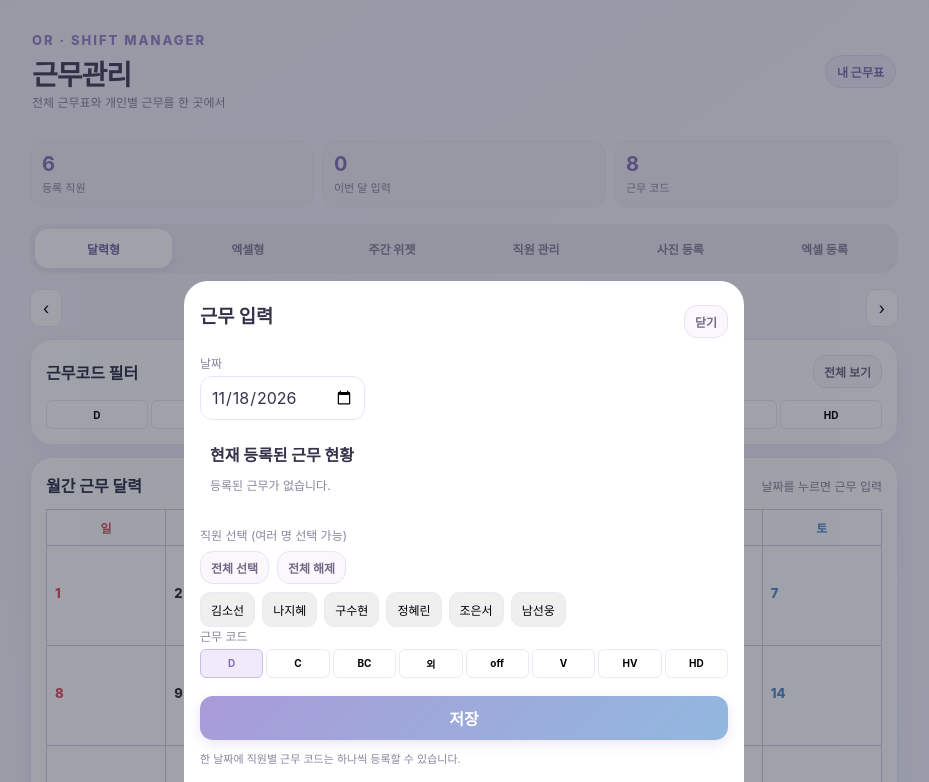
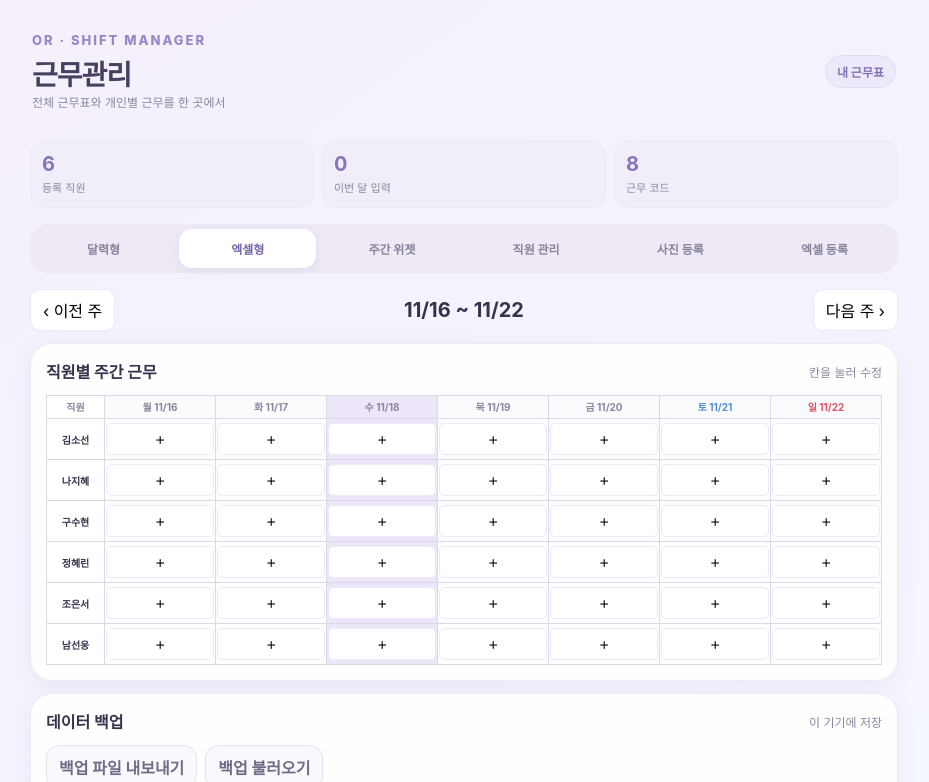
Before and after one commit to KSS-U/or-shift-manager, a plain HTML site: page index.html in a window 1280 px wide. Both pictures are taken after a click on the button "18". Shown: the top 782 px of the page, without its empty margins (176-1105 px from the left). Drawn offline with Linux system fonts and the light colour scheme.

Commit message:
Update index.html

```diff
--- a/index.html
+++ b/index.html
@@ -758,20 +758,23 @@ let list=entries(date)
 
   document.getElementById("calendar").innerHTML=html;
 
+
 document.querySelectorAll(".day[data-date]").forEach(b=>{
   b.onclick=()=>{
     const clickedDate = b.dataset.date;
 
-    if (selectedDate === clickedDate) {
-      current = parseDate(clickedDate);
-      openShift(clickedDate, null);
-    } else {
-      selectedDate = clickedDate;
-      current = parseDate(clickedDate);
-      renderCalendar();
-    }
+    selectedDate = clickedDate;
+    current = parseDate(clickedDate);
+
+    const selected = parseDate(clickedDate);
+    weekStart = new Date(selected);
+    weekStart.setDate(selected.getDate() - ((selected.getDay()+6)%7));
+    weekStart.setHours(0,0,0,0);
+
+    switchView("table");
   };
 });
+
 }
 function renderDay(){let date=parseDate(selectedDate);document.getElementById("dayTitle").textContent=`${date.getMonth()+1}월 ${date.getDate()}일 근무 현황`;let list=entries(selectedDate).filter(x=>shown(x.code));let el=document.getElementById("dayShifts");el.className=list.length?"":"empty";el.innerHTML=list.length?list.map(x=>`<div class="row" style="padding:7px 0;border-bottom:1px solid var(--line)"><b class="grow">${esc(x.name)}</b><span class="chip ${x.code}">${x.code}</span><button class="secondary small" data-edit="${esc(x.name)}">수정</button></div>`).join(""):"등록된 근무가 없거나 필터 조건에 맞는 근무가 없습니다.";el.querySelectorAll("[data-edit]").forEach(b=>b.onclick=()=>openShift(selectedDate,b.dataset.edit))}
 
```
